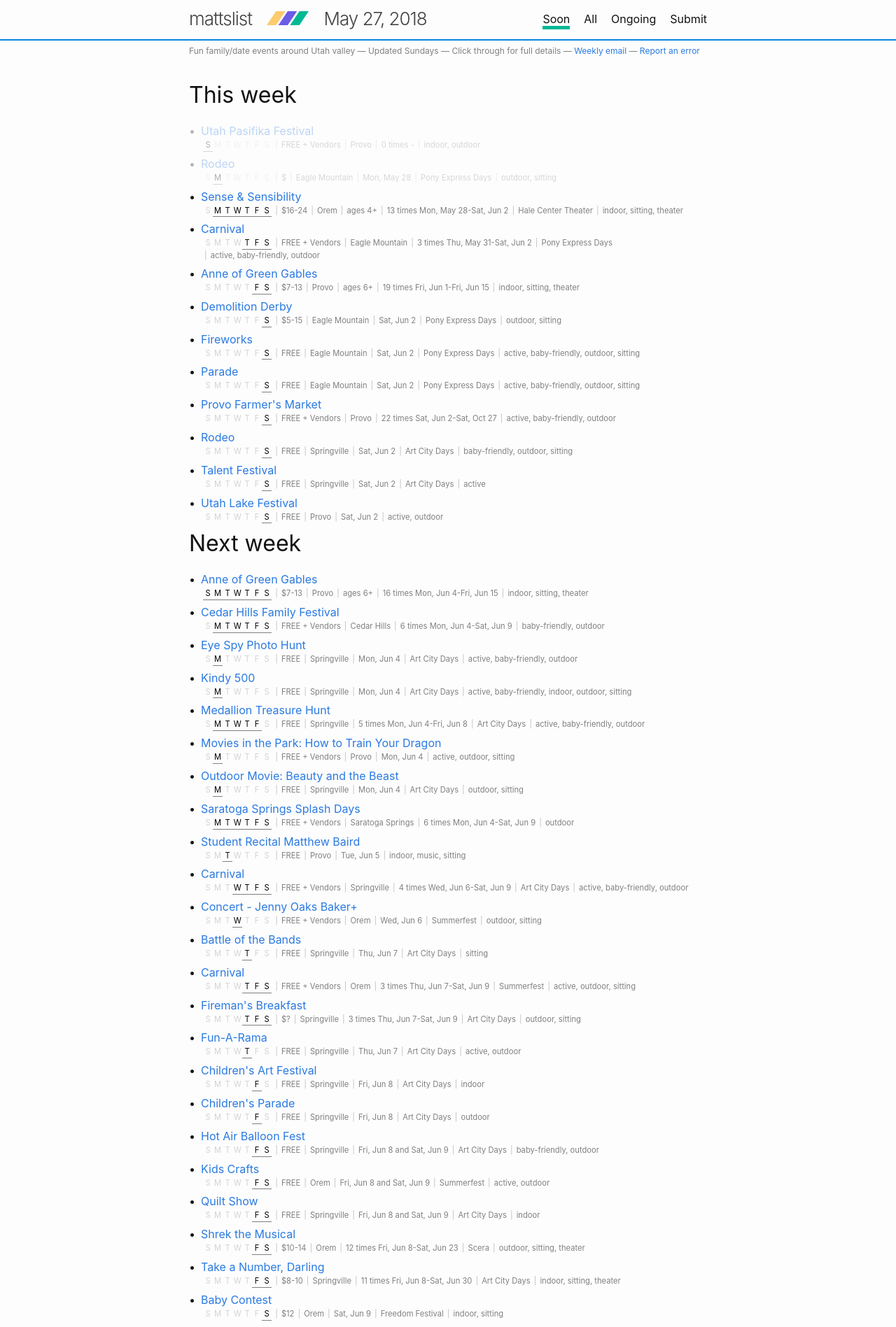
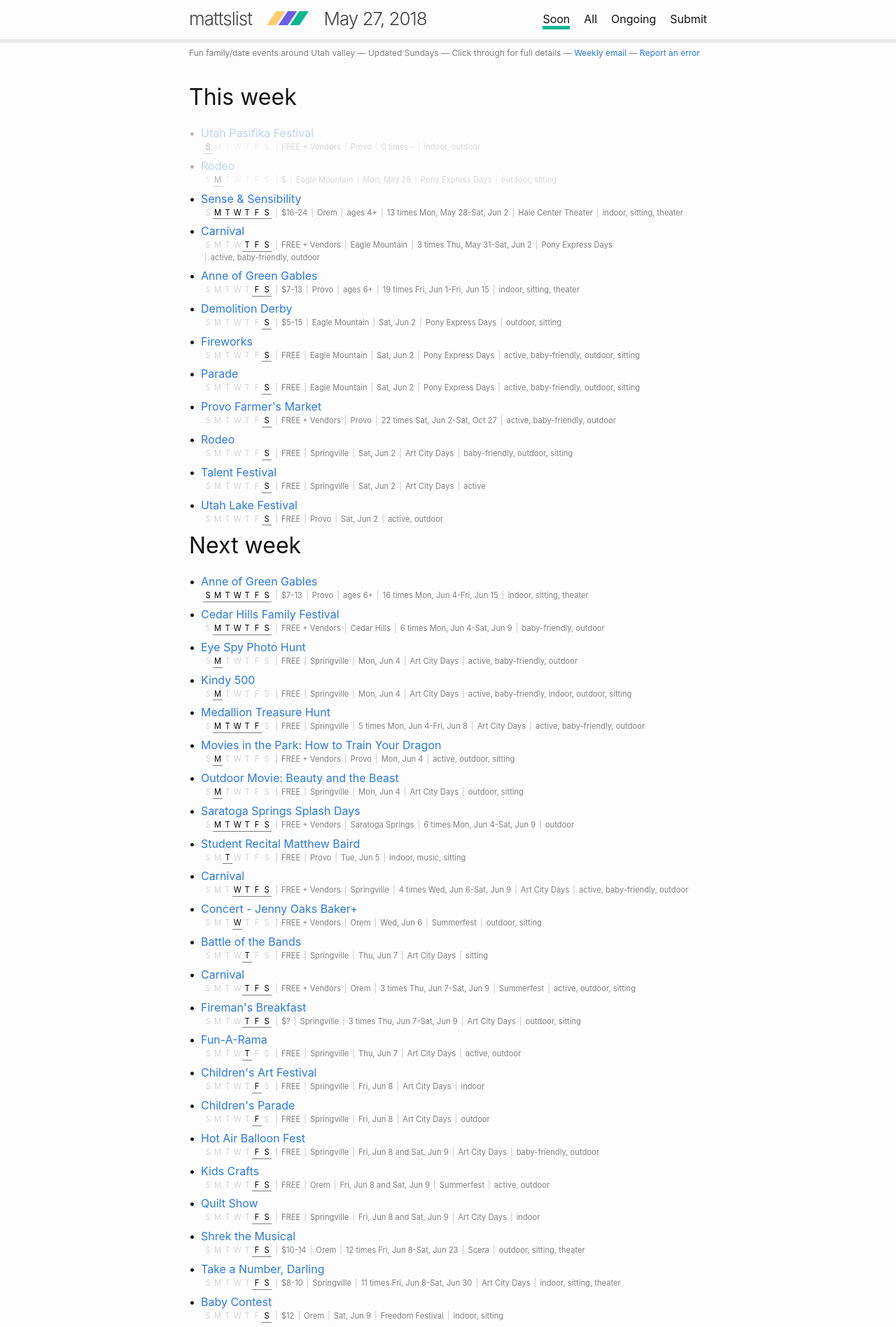
Before and after one commit to iffy/utahvalley, a Jekyll site: the page built from index.md, in a window 1280 px wide. Shown: the top 1897 px of the page at 70% size. Built offline with Jekyll 4.4.1, drawn with Linux system fonts in a browser that asks for light colours; comment, search, counter and statistics services are not loaded.

Commit message:
Faint bottom border to not clash with new color

```diff
--- a/_sass/minima/_layout.scss
+++ b/_sass/minima/_layout.scss
@@ -107,8 +107,8 @@
  */
 .site-header {
   sborder-top: 5px solid #0984e3;
-  border-bottom: 1px solid $grey-color-light;
-  border-bottom: 2px solid #0984e3;
+  border-bottom: 5px solid $grey-color-light;
+  sborder-bottom: 2px solid #0984e3;
   min-height: $spacing-unit * 1.865;
 
   // Positioning context for the mobile navigation icon
```
